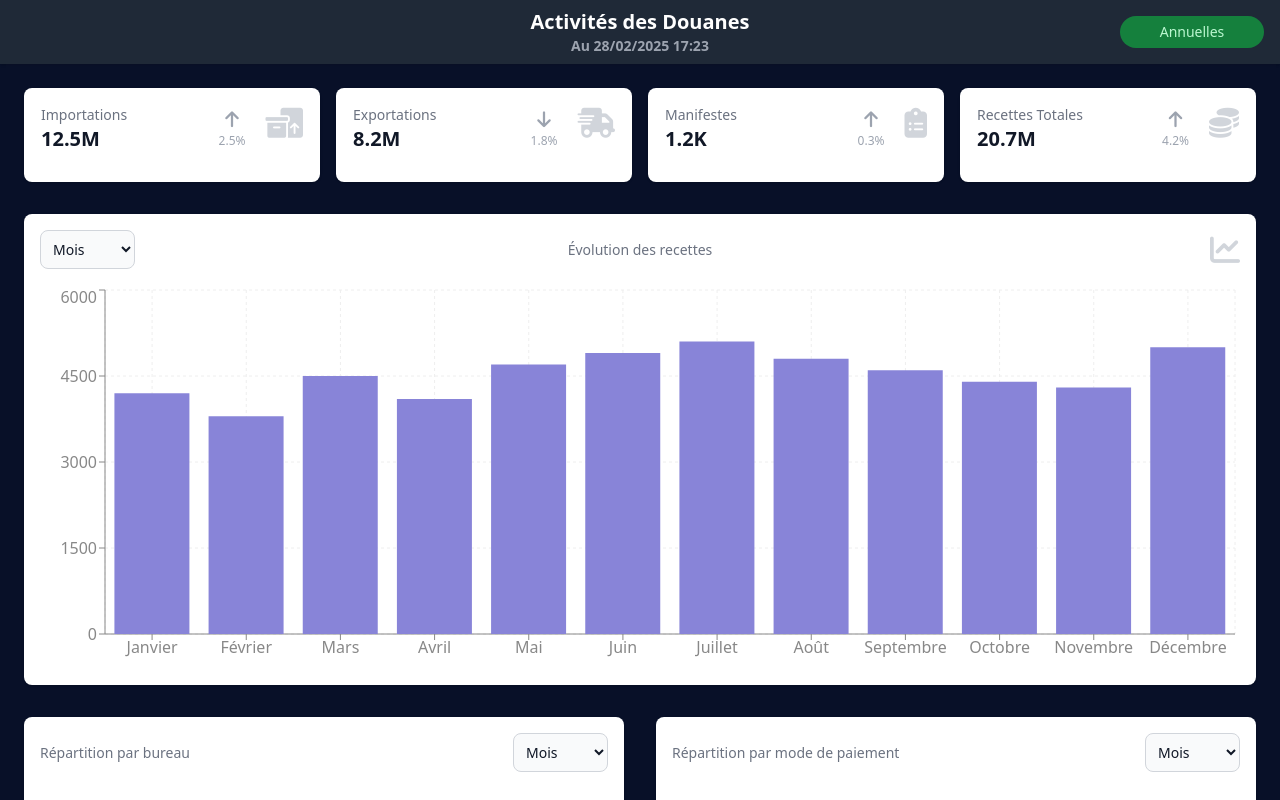
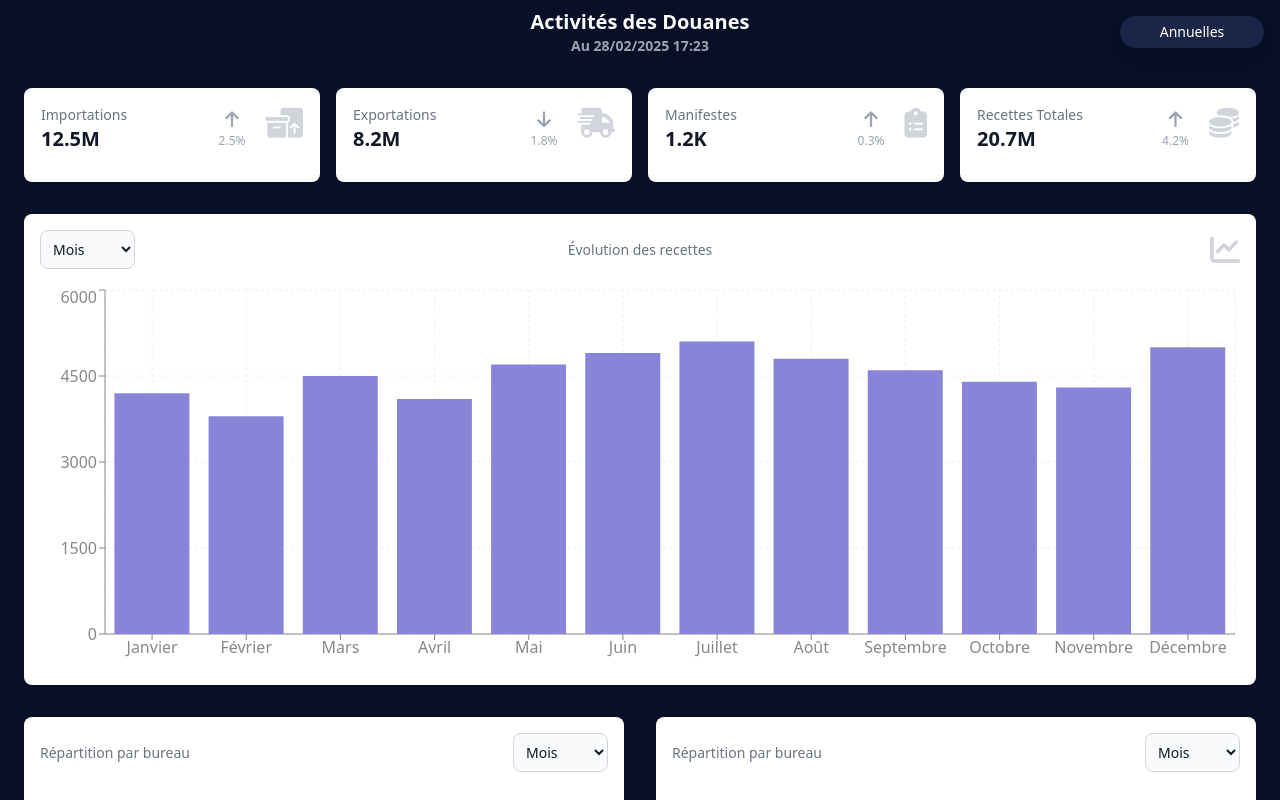
Before and after one commit to Kalixor/djib_2, a React (Vite) app: page / in a window 1280 px wide. Shown: the top 800 px of the page. Built offline with nearby package versions, Linux system fonts and the light colour scheme.

Commit message:
Initial commit from your app

```diff
--- a/src/App.jsx
+++ b/src/App.jsx
@@ -12,7 +12,7 @@ function App() {
 
   return (
     <PeriodProvider>
-      <div className="min-h-screen bg-[#081028] text-white">
+      <div className="min-h-screen bg-brand-800 text-white">
         <Navbar />
         <Dashboard filters={filters} setFilters={setFilters} />
       </div>
--- a/src/components/Navbar.jsx
+++ b/src/components/Navbar.jsx
@@ -3,18 +3,18 @@ import { useState } from 'react'
 
 export default function Navbar() {
   const { period, togglePeriod } = usePeriod()
-  const [greenToneIndex, setGreenToneIndex] = useState(0)
+  const [colorIndex, setColorIndex] = useState(0)
 
-  const greenTones = [
-    'bg-green-700 hover:bg-green-600 border-green-700 text-green-200',
-    'bg-emerald-700 hover:bg-emerald-600 border-emerald-700 text-emerald-200',
-    'bg-lime-700 hover:bg-lime-600 border-lime-700 text-lime-200',
-    'bg-teal-700 hover:bg-teal-600 border-teal-700 text-teal-200'
+  const buttonColors = [
+    'bg-[#1a2548] hover:bg-[#222f5a]',
+    'bg-[#24305c] hover:bg-[#2c3a6e]',
+    'bg-[#2e3b70] hover:bg-[#364682]',
+    'bg-[#384694] hover:bg-[#1a2548]'
   ]
 
   const handlePeriodToggle = () => {
     togglePeriod()
-    setGreenToneIndex((prevIndex) => (prevIndex + 1) % greenTones.length)
+    setColorIndex((prevIndex) => (prevIndex + 1) % buttonColors.length)
   }
 
   const getCurrentDate = () => {
@@ -28,7 +28,7 @@ export default function Navbar() {
   }
 
   return (
-    <nav className="bg-gray-800 shadow p-4 relative">
+    <nav className="bg-brand-800 shadow p-4 relative">
       <div className="container mx-auto flex justify-between items-center">
         <div className="w-36"></div>
 
@@ -41,8 +41,10 @@ export default function Navbar() {
           <button
             onClick={handlePeriodToggle}
             className={`px-6 py-1.5 rounded-full text-sm font-medium transition-all duration-300
-              ${greenTones[greenToneIndex]}
-              hover:scale-105 active:scale-95 w-36 text-center whitespace-nowrap`}
+              ${buttonColors[colorIndex]}
+              text-pastel-yellow border-current
+              hover:scale-105 active:scale-95 w-36 text-center whitespace-nowrap
+              shadow-lg hover:shadow-xl`}
           >
             {period}
           </button>
--- a/src/components/charts/PieChartPayment.jsx
+++ b/src/components/charts/PieChartPayment.jsx
@@ -2,19 +2,19 @@ import { PieChart as RePieChart, Pie, Cell, Tooltip, ResponsiveContainer } from
 
 const COLORS = ['#0088FE', '#00C49F', '#FFBB28', '#FF8042']
 
-export default function PieChartPayment({ filters, setFilters }) {
+export default function PieChartOffice({ filters, setFilters }) {
   const data = [
-    { name: 'Espèces', value: 250 },
-    { name: 'Carte', value: 400 },
-    { name: 'Virement', value: 300 },
-    { name: 'Chèque', value: 150 },
+    { name: 'Bureau A', value: 400 },
+    { name: 'Bureau B', value: 300 },
+    { name: 'Bureau C', value: 200 },
+    { name: 'Bureau D', value: 100 },
   ]
 
   return (
     <div className="bg-white dark:bg-gray-800 p-4 rounded-lg shadow hover:shadow-lg dark:hover:shadow-[0_0_15px_5px_rgba(255,255,0,0.3)] transition-all duration-300">
       <div className="flex justify-between items-center mb-4">
         <h3 className="text-sm font-medium text-gray-500 dark:text-gray-400">
-          Répartition par mode de paiement
+          Répartition par bureau
         </h3>
         <select
           value={filters.period}
--- a/tailwind.config.js
+++ b/tailwind.config.js
@@ -3,9 +3,30 @@ module.exports = {
     './index.html',
     './src/**/*.{js,ts,jsx,tsx}',
   ],
-      darkMode: 'class',
   theme: {
-        extend: {},
+    extend: {
+      colors: {
+        brand: {
+          50: '#f0f4ff',
+          100: '#e0e9ff',
+          200: '#c7d7fe',
+          300: '#a5b8fc',
+          400: '#818cf8',
+          500: '#6366f1',
+          600: '#4f46e5',
+          700: '#4338ca',
+          800: '#081028',
+          900: '#060c1f',
+          950: '#040817',
+        },
+        card: {
+          DEFAULT: '#0b1739', // Nouvelle couleur pour les cartes
+        },
+        pastel: {
+          yellow: '#fffef2',
+        },
+      },
+    },
   },
   plugins: [],
 }
```
Also changed, not shown: src/components/charts/PieChartOffice.jsx (line endings or trailing spaces). Lines whose indentation alone changed are shown as unchanged.
